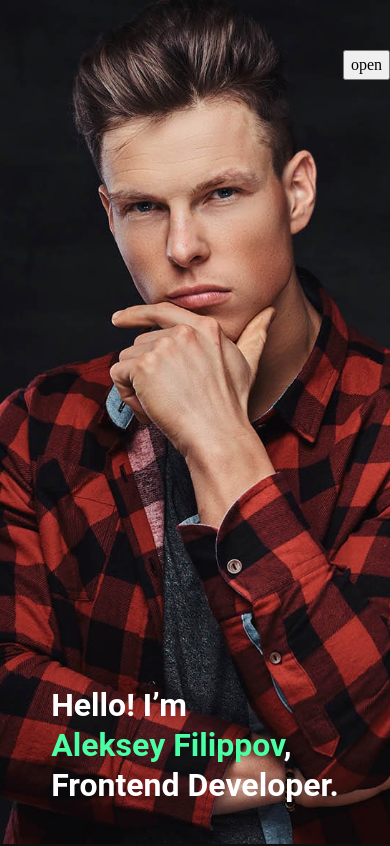
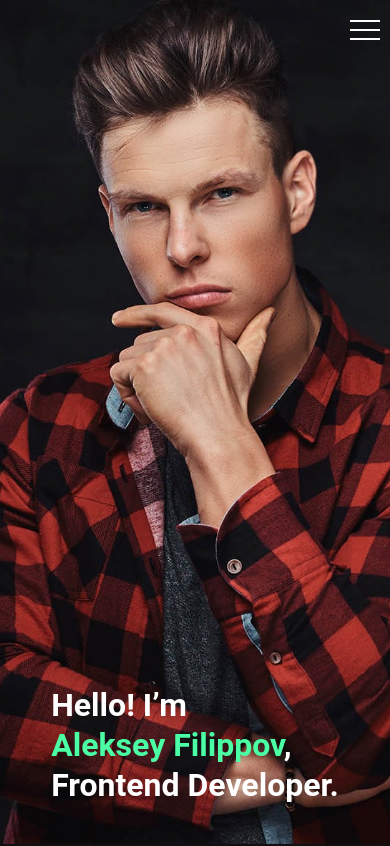
Before and after one commit to AlFilip/my-portfolio, a React (Create React App) app: page / in a window 390 px wide. Shown: the top 846 px of the page. Built offline with nearby package versions, Linux system fonts and the light colour scheme.

Commit message:
Fixed animation on touchscreens, made refactoring

```diff
--- a/src/Components/Contacts/Contacts.jsx
+++ b/src/Components/Contacts/Contacts.jsx
@@ -18,4 +18,5 @@ export const Contacts = () => {
                 </form>
             </div>
         </div>
-    )}
+    )
+}
--- a/src/Components/Header/Header.module.scss
+++ b/src/Components/Header/Header.module.scss
@@ -8,7 +8,7 @@
   top: 0;
   width: 100%;
   z-index: 100;
-  padding: 50px 0 0;
+  padding: 20px 0 20px;
 
   &.withBackground {
     background-color: $bgColor;
@@ -21,7 +21,7 @@
   @media screen and (max-width: 400px) {
     padding-bottom: 20px;
     &.open {
-      height: 50vh;
+      height: auto;
       background-color: $bgColor;
       transition: ease-in-out 0.3s;
     }
--- a/src/Components/Header/Nav/Nav.jsx
+++ b/src/Components/Header/Nav/Nav.jsx
@@ -6,10 +6,14 @@ export const Nav = ({callback, isOpen}) => {
 
 
     const linksClassname = `${s.links} ${isOpen ? '' : s.hidden}`
+    const iconsClassName = `${s.menuIcon} ${isOpen ? s.activeBtn : ''}`
 
     return (
         <div className={s.nav}>
-            <button className={s.openBtn} onClick={callback}>open</button>
+            {/*<button className={s.openBtn} onClick={callback}>open</button>*/}
+                <div className={iconsClassName} onClick={callback}>
+                    <span/>
+                </div>
             <div className={linksClassname} onClick={callback}>
                 <Link name={'Main'} url={'#main'}/>
                 <Link name={'Skills'} url={'#skills'}/>
@@ -19,5 +23,3 @@ export const Nav = ({callback, isOpen}) => {
         </div>
     )
 }
-
-//              + ' ' + s.hidden
--- a/src/Components/Header/Nav/Navi.module.scss
+++ b/src/Components/Header/Nav/Navi.module.scss
@@ -30,13 +30,64 @@
 
   .openBtn {
     display: none;
-    @media screen and (max-width: 400px) {
-      //position: absolute;
-      //top: 0;
-      //right: 0;
+    @media screen and (max-width: 700px) {
       display: block;
       align-self: flex-end;
       justify-self: flex-end;
     }
   }
+
+  .menuIcon {
+    display: none;
+    @media screen and (max-width: 400px) {
+      z-index: 10;
+      display: block;
+      position: absolute;
+      right: 10px;
+      width: 30px;
+      height: 20px;
+      cursor: pointer;
+
+      & span,
+      &::before,
+      &::after {
+        position: absolute;
+        display: block;
+        align-self: flex-end;
+        justify-self: flex-end;
+        height: 10%;
+        width: 100%;
+        transition: all 0.3s ease 0s;
+        background-color: #fff;
+        content: '';
+      }
+
+      & span {
+        top: 50%;
+        transform: scale(-1) translate(0, 50%);
+      }
+
+      &::before {
+        top: 0;
+      }
+
+      &::after {
+        bottom: 0;
+      }
+
+      &.activeBtn span {
+        transform: scale(-1) translate(-50px, 50%);
+      }
+
+      &.activeBtn::before {
+        transform: rotate(-45deg);
+        top: calc(50% - 1px)
+      }
+      &.activeBtn::after {
+        transform: rotate(+45deg);
+        bottom: calc(50% - 1px)
+      }
+    }
+  }
+
 }
--- a/src/Components/Projects/Project/ProjectCard.jsx
+++ b/src/Components/Projects/Project/ProjectCard.jsx
@@ -1,28 +1,33 @@
 import React from "react";
 import s from './ProjectCard.module.scss'
+import {circleAnimate} from '../../../utils/helpers';
+
 
 export const ProjectCard = (props) => {
     const uniqueCircleClassName = props.title.split(' ').join('')
+    const circleSelector = `.${uniqueCircleClassName}`
 
-    const mouseOverHandle = (e) => {
-        const circle = document.querySelector(`.${uniqueCircleClassName}`)
-        const element = e.currentTarget
-        circle.style.left = e.pageX - element.offsetLeft + 'px'
-        circle.style.top = e.pageY - element.offsetTop + 'px'
-    }
-    const mouseLeaveHandle = (e) => {
-        const circle = document.querySelector(`.${uniqueCircleClassName}`)
-        const element = e.currentTarget
-        circle.style.left = e.pageX - element.offsetLeft + 'px'
-        circle.style.top = e.pageY - element.offsetTop + 'px'
+    const mouseOverHandle = event => {
+        circleAnimate({
+            event,
+            circleSelector,
+        })
     }
 
+    const touchStartHandle = event => {
+        circleAnimate({
+            circleSelector,
+            event,
+            isTouchEvent: true,
+        })
+    }
 
     return (
         <div className={s.projectItemCard}>
             <div className={s.photo} style={props.style}
                  onMouseEnter={mouseOverHandle}
-                 onMouseLeave={mouseLeaveHandle}
+                 onMouseLeave={mouseOverHandle}
+                 onTouchStart={touchStartHandle}
             >
                 <span className={s.circle + ' ' + uniqueCircleClassName}/>
                 <div className={s.descWrapper}>
--- a/src/common/Components/AnimatedButton/AnimatedButton.jsx
+++ b/src/common/Components/AnimatedButton/AnimatedButton.jsx
@@ -1,22 +1,33 @@
 import React from 'react';
 import s from './AnimatedButton.module.scss'
+import {circleAnimate} from '../../../utils/helpers';
 
 
 export const AnimatedButton = ({
-                                   text='hover me',
+                                   text = 'hover me',
                                    callback,
                                }) => {
 
+    const mouseEventsHandle = event => {
+        circleAnimate({
+            event,
+            circleSelector: `.${s.circle}`,
+        })
+    }
 
-    const mouseOverHandle = (e) => {
-        const circle = document.querySelector(`.${s.circle}`)
-        const element = e.currentTarget
-        circle.style.left = e.pageX - element.offsetLeft + 'px'
-        circle.style.top = e.pageY - element.offsetTop + 'px'
+    const touchEventsHandle = event => {
+        circleAnimate({
+            event,
+            circleSelector: `.${s.circle}`,
+            isTouchEvent: true
+        })
     }
+
     return (
         <button className={s.btn}
-                onMouseOver={mouseOverHandle}
+                onMouseEnter={mouseEventsHandle}
+                onMouseLeave={mouseEventsHandle}
+                onTouchStart={touchEventsHandle}
                 onClick={callback}
         >
             <span className={s.circle}/>
--- a/src/common/Components/Link/Link.module.scss
+++ b/src/common/Components/Link/Link.module.scss
@@ -3,9 +3,10 @@
 
 .link {
   overflow: hidden;
-  //@media screen and (max-width: 400px) {
-  //  display: none;
-  //}
+  @media screen and (max-width: 400px) {
+    //padding: 2vh 0;
+    padding-top: 5vh;
+  }
 
   a {
     display: flex;
--- /dev/null
+++ b/src/utils/helpers.js
@@ -0,0 +1,14 @@
+export const circleAnimate = ({event, circleSelector, isTouchEvent}) => {
+    const circle = document.querySelector(circleSelector)
+
+    const eventX = isTouchEvent
+        ? event.touches[0].pageX
+        : event.pageX
+
+    const eventY = isTouchEvent
+        ? event.touches[0].pageY
+        : event.pageY
+
+    circle.style.left = eventX - event.currentTarget.offsetLeft + 'px'
+    circle.style.top = eventY - event.currentTarget.offsetTop + 'px'
+}
```
